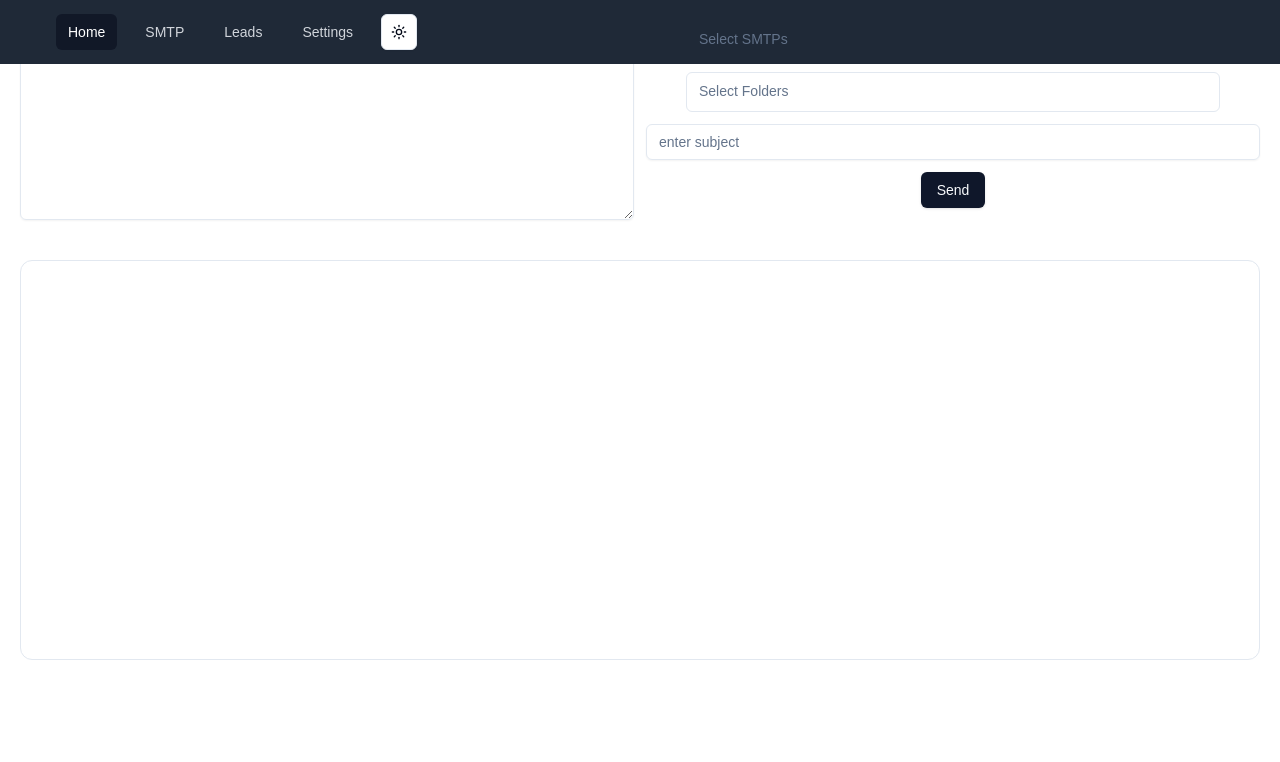
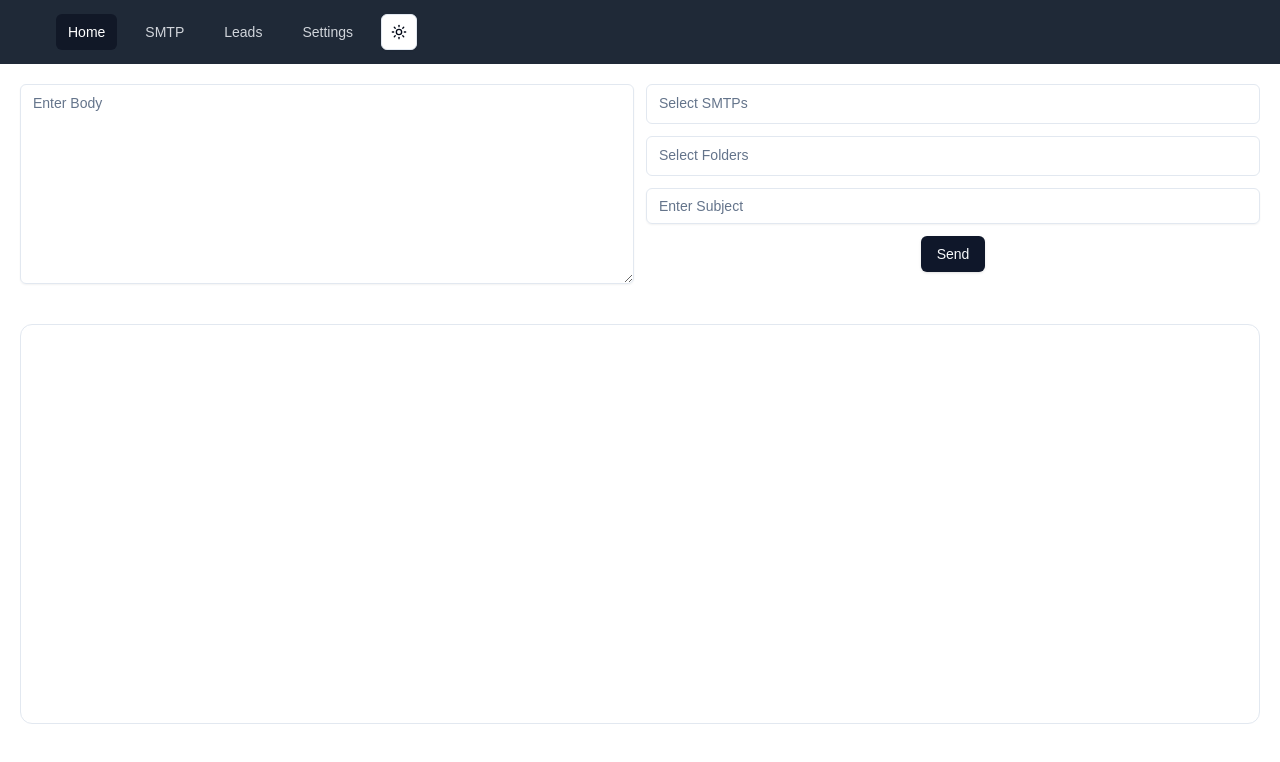
Before and after one commit to sezallagwal/Bulk-Emailer, a Next.js app: page / in a window 1280 px wide. Shown: the top 762 px of the page. Built offline with nearby package versions, Linux system fonts and the light colour scheme.

Commit message:
page alignment fix

```diff
--- a/src/app/lead/page.tsx
+++ b/src/app/lead/page.tsx
@@ -2,7 +2,6 @@
 
 import * as z from "zod";
 import Papa from "papaparse";
-import { toast } from "sonner";
 import debounce from "lodash.debounce";
 import Navbar from "@/components/navbar";
 import { useForm } from "react-hook-form";
@@ -12,12 +11,9 @@ import { Label } from "@/components/ui/label";
 import { Button } from "@/components/ui/button";
 import { CloudUpload, Paperclip } from "lucide-react";
 import { zodResolver } from "@hookform/resolvers/zod";
-import { Checkbox } from "@radix-ui/react-checkbox";
-import { use, useEffect, useMemo, useState } from "react";
-import { PasswordInput } from "@/components/ui/password-input";
+import { useEffect, useMemo, useState } from "react";
 import {
   Card,
-  CardDescription,
   CardHeader,
   CardTitle,
 } from "@/components/ui/card";
@@ -183,10 +179,10 @@ export default function LeadPage() {
       <Navbar />
       <ResizablePanelGroup
         direction="horizontal"
-        className="text-white h-screen p-2"
+        className="text-white h-screen p-2 mt-16 light:bg-white"
       >
         <ResizablePanel defaultSize={30} minSize={25}>
-          <Card className="h-screen bg-gray-900 mx-2 p-3">
+          <Card className="h-screen bg-gray-900 mx-2 p-3 light:bg-white">
             <div className="flex gap-2">
               <Input
                 placeholder="Search Folder"
--- a/src/app/page.tsx
+++ b/src/app/page.tsx
@@ -77,19 +77,19 @@ export default function Home() {
 
   return (
     <>
-      <div className="h-screen">
+      <div className="h-[92vh]">
         <Navbar />
-        <form onSubmit={handleSend}>
+        <form onSubmit={handleSend} className="mt-16">
           <div className="flex w-full gap-3 p-5">
             <div className="w-full">
               <Textarea
                 value={body}
                 onChange={(e) => setBody(e.target.value)}
-                placeholder="enter body"
+                placeholder="Enter Body"
               />
             </div>
             <div className="w-full flex flex-col gap-3">
-              <div className="w-full px-10">
+              <div className="w-full">
                 <MultipleSelector
                   options={smtpOptions}
                   placeholder="Select SMTPs"
@@ -111,7 +111,7 @@ export default function Home() {
                 />
               </div>
 
-              <div className="w-full px-10">
+              <div className="w-full">
                 <MultipleSelector
                   options={folderOptions}
                   placeholder="Select Folders"
@@ -136,7 +136,7 @@ export default function Home() {
               <Input
                 type="text"
                 value={subject}
-                placeholder="enter subject"
+                placeholder="Enter Subject"
                 onChange={(e) => setSubject(e.target.value)}
               />
               <div className="flex justify-center">
--- a/src/app/smtp/page.tsx
+++ b/src/app/smtp/page.tsx
@@ -181,7 +181,7 @@ export default function SmtpPage() {
         className="text-white p-2 mt-16"
       >
         <ResizablePanel defaultSize={30} minSize={25}>
-          <Card className=" bg-gray-900 mx-2 p-3 overflow-auto h-full">
+          <Card className="mx-2 p-3 overflow-auto h-full">
             <div className="flex gap-2">
               <Input
                 placeholder="Search SMTP"
@@ -296,7 +296,7 @@ export default function SmtpPage() {
         </ResizablePanel>
         <ResizableHandle />
         <ResizablePanel defaultSize={70} minSize={50}>
-          <Card className=" bg-gray-900 mr-2 px-2 py-8 h-full">
+          <Card className="mr-2 px-2 py-8 h-full">
             <div className="flex flex-col gap-3">
               <Form {...form}>
                 <form
```
